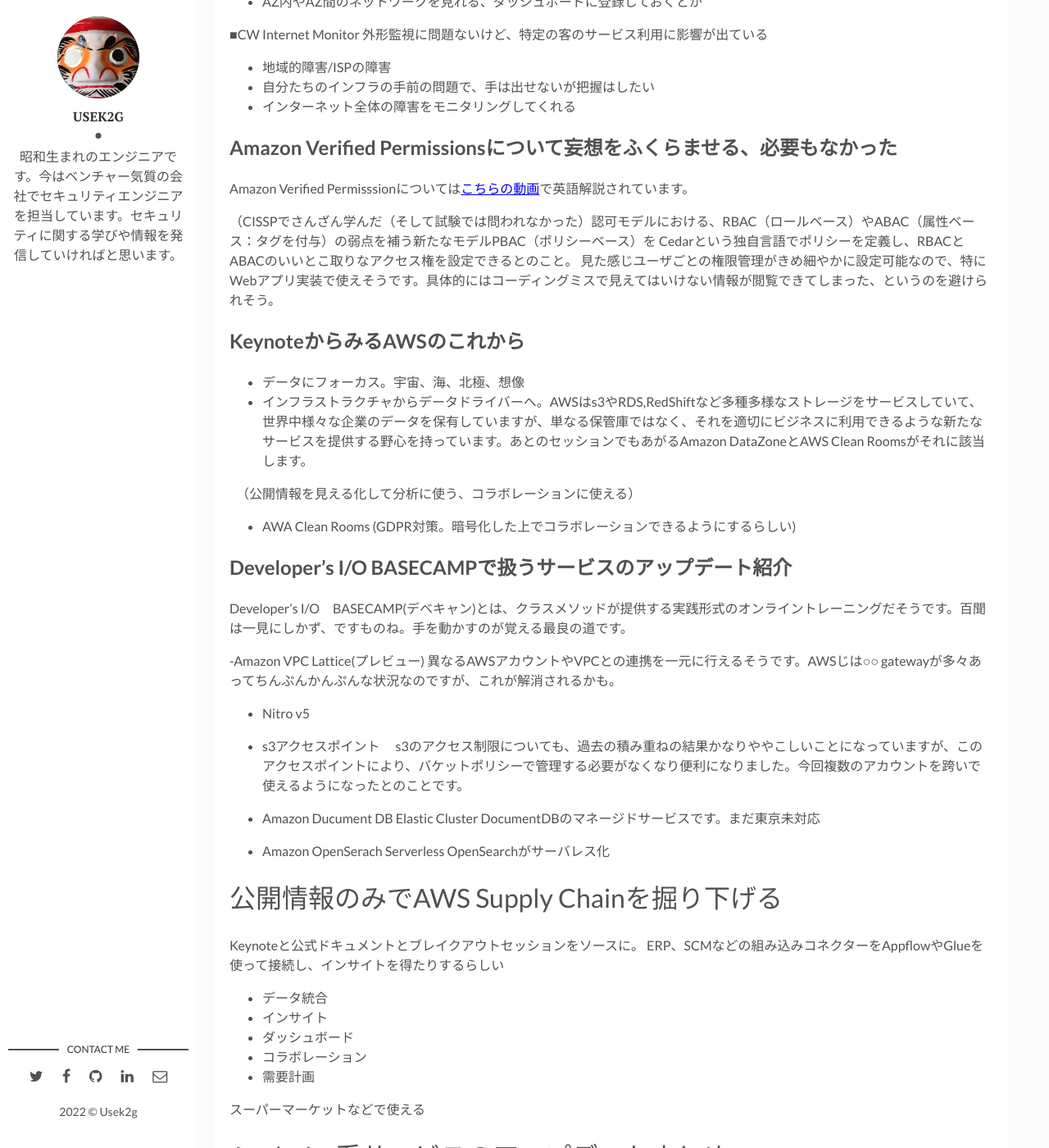
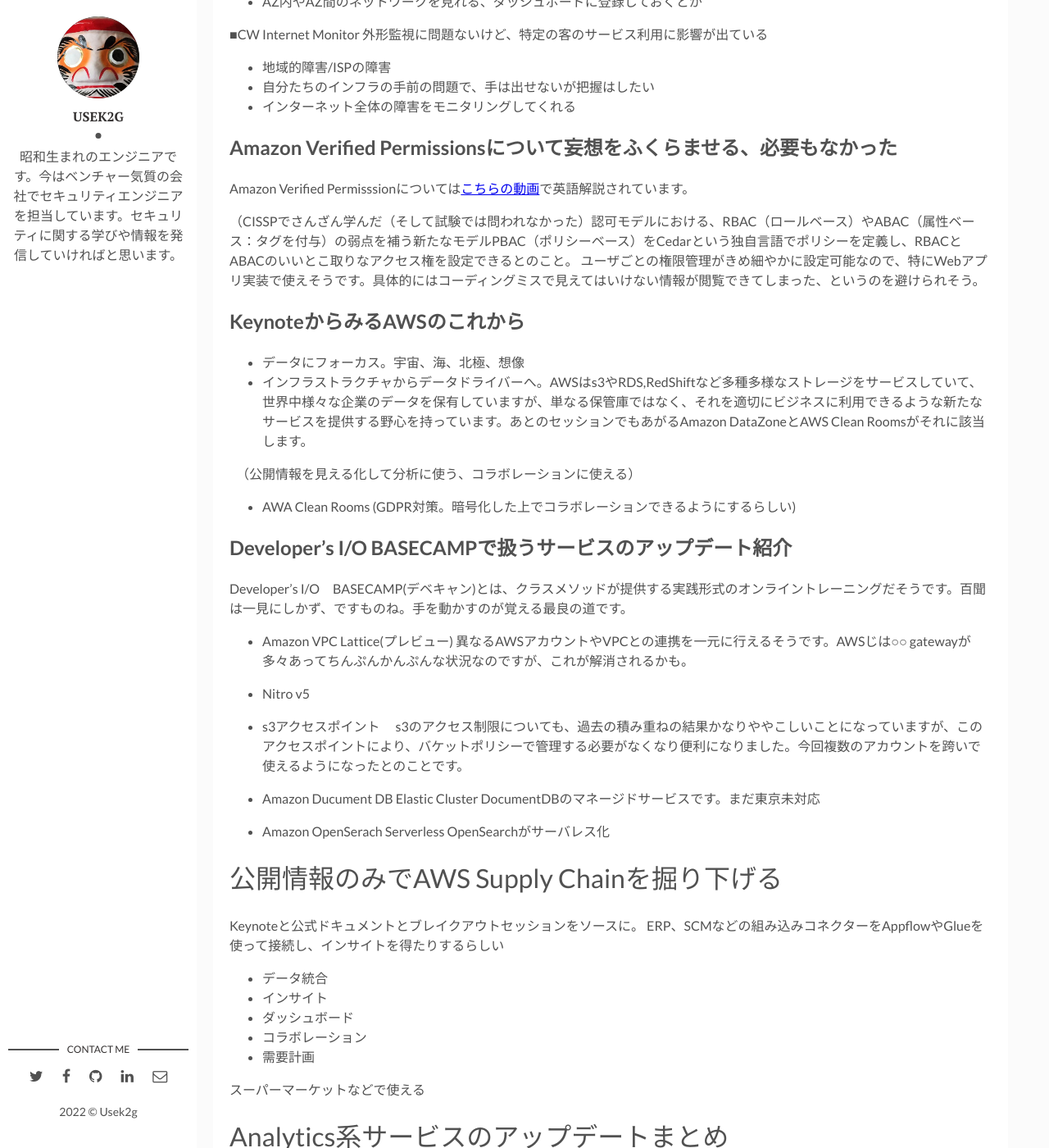
Before and after one commit to Usek2g/blog, a Jekyll site: the page built from _posts/2022-12-06-cmregrowth-2022.markdown, in a window 1280 px wide and 1400 px high, scrolled down 1160 px. Shown: the whole window at 82% size. Built offline with Jekyll 4.4.1, drawn with Linux system fonts in a browser that asks for light colours; some of the changed text lies outside the part shown.

Commit message:
fix article.

```diff
--- a/_posts/2022-12-06-cmregrowth-2022.markdown
+++ b/_posts/2022-12-06-cmregrowth-2022.markdown
@@ -35,9 +35,8 @@
 ## Amazon Verified Permissionsについて妄想をふくらませる、必要もなかった
 Amazon Verified Permisssionについては[こちらの動画](https://www.youtube.com/watch?v=k6pPcnLuOXY)で英語解説されています。
 
-（CISSPでさんざん学んだ（そして試験では問われなかった）認可モデルにおける、RBAC（ロールベース）やABAC（属性ベース：タグを付与）の弱点を補う新たなモデルPBAC（ポリシーベース）を
-Cedarという独自言語でポリシーを定義し、RBACとABACのいいとこ取りなアクセス権を設定できるとのこと。
-見た感じユーザごとの権限管理がきめ細やかに設定可能なので、特にWebアプリ実装で使えそうです。具体的にはコーディングミスで見えてはいけない情報が閲覧できてしまった、というのを避けられそう。
+（CISSPでさんざん学んだ（そして試験では問われなかった）認可モデルにおける、RBAC（ロールベース）やABAC（属性ベース：タグを付与）の弱点を補う新たなモデルPBAC（ポリシーベース）をCedarという独自言語でポリシーを定義し、RBACとABACのいいとこ取りなアクセス権を設定できるとのこと。
+ユーザごとの権限管理がきめ細やかに設定可能なので、特にWebアプリ実装で使えそうです。具体的にはコーディングミスで見えてはいけない情報が閲覧できてしまった、というのを避けられそう。
 
 ## KeynoteからみるAWSのこれから
 - データにフォーカス。宇宙、海、北極、想像
@@ -49,7 +48,7 @@
 ## Developer's I/O BASECAMPで扱うサービスのアップデート紹介
 Developer's I/O　BASECAMP(デベキャン)とは、クラスメソッドが提供する実践形式のオンライントレーニングだそうです。百聞は一見にしかず、ですものね。手を動かすのが覚える最良の道です。
 
--Amazon VPC Lattice(プレビュー)
+- Amazon VPC Lattice(プレビュー)
  異なるAWSアカウントやVPCとの連携を一元に行えるそうです。AWSじは○○ gatewayが多々あってちんぷんかんぷんな状況なのですが、これが解消されるかも。
 
 - Nitro v5
@@ -96,7 +95,7 @@
 - AWS SimSpace Weaver
 空間シミュレーションを一つのサーバのように見える複数のクラスタサーバ、らしい
 
--NASDAQの実例
+- NASDAQの実例
 あのNASDAQはOutpostを買いまくって、自分たち向けようの巨大なDC（AWS）を作っている
 めちゃくちゃオンプレを買っている。登大遊氏が言っているように、クラウドの時代ですが真にテクノロジーを使いこなす会社は物理サーバ・物理ネットワークから逃げない。
 
```
Also changed, not shown: other parts of _posts/2022-12-06-cmregrowth-2022.markdown (+3 -0 lines).
